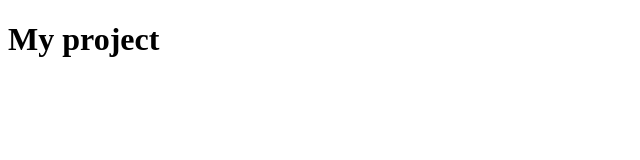
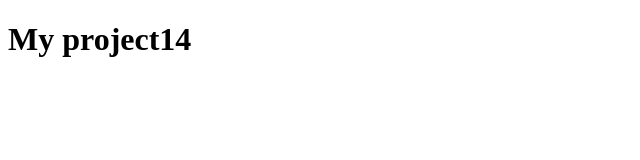
Before and after one commit to Ksenia-Shelkevych/my-project, a plain HTML site: page index.html in a window 1280 px wide. Shown: the full height of the page, 0-640 px from the left. Drawn offline with Linux system fonts and the light colour scheme.

Commit message:
title was changed

```diff
--- a/index.html
+++ b/index.html
@@ -7,6 +7,6 @@
     <title>My project123</title>
 </head>
 <body>
- <h1>My project</h1>
+ <h1>My project14</h1>
 </body>
 </html>
```
